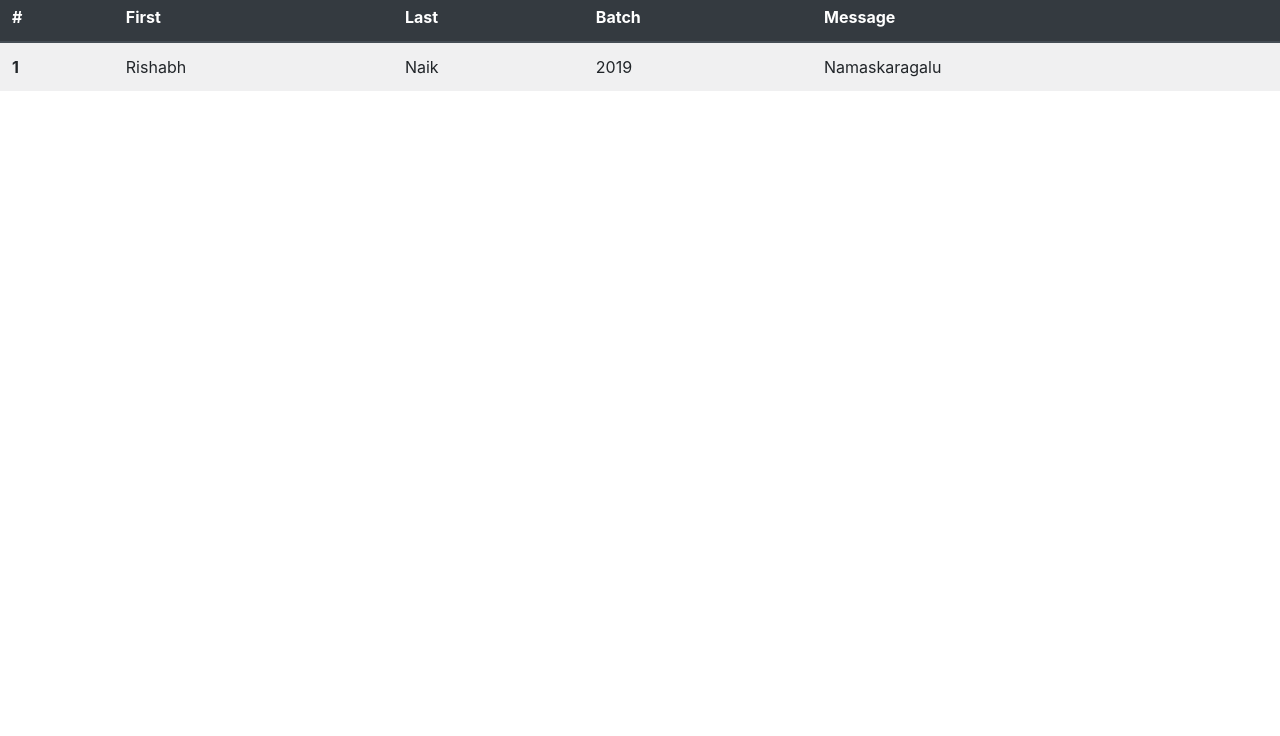
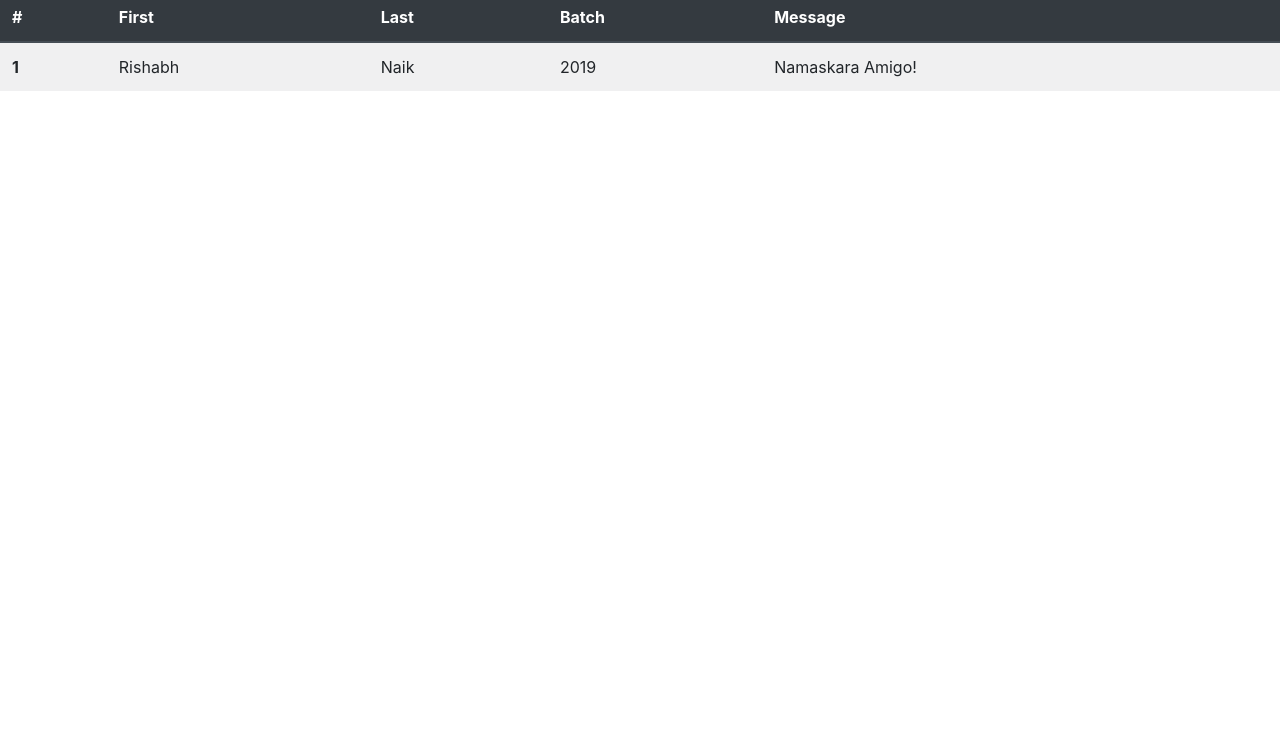
Before and after one commit to venkateshprabhu2/gitsession, a plain HTML site: page myfiles/Rishabh_template .html in a window 1280 px wide. Shown: the part 64-800 px from the top of the page. Drawn offline with nearby package versions, Linux system fonts and the light colour scheme.

Commit message:
made some minor changes in the Rishabh's Html file

```diff
--- a/myfiles/Rishabh_template .html
+++ b/myfiles/Rishabh_template .html
@@ -30,7 +30,7 @@
       <td>Rishabh</td>
       <td>Naik</td>
       <td>2019</td>
-      <td>Namaskaragalu</td>
+      <td>Namaskara Amigo!</td>
     </tr>
   </tbody>
 </table>
```
